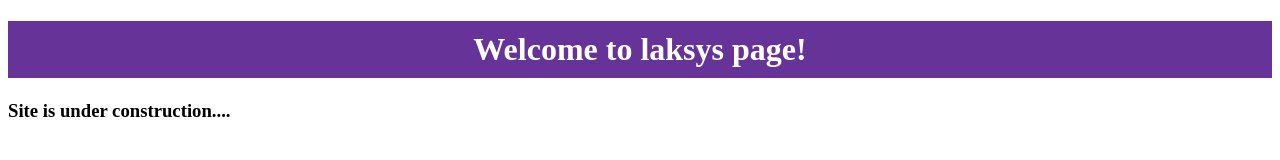
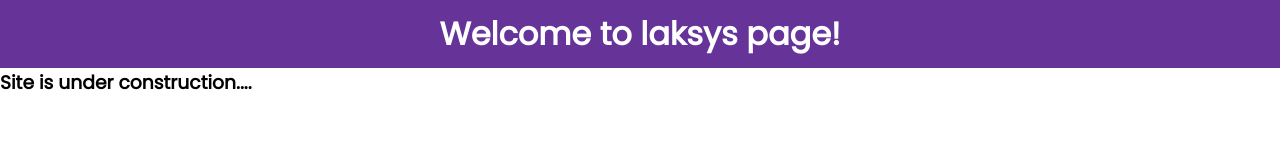
Before and after one commit to laksys/laksys.github.io, a plain HTML site: page index.html in a window 1280 px wide. Drawn offline with Linux system fonts and the light colour scheme.

Commit message:
google font imported

```diff
--- a/index.html
+++ b/index.html
@@ -3,6 +3,12 @@
 <head>
 	<title>laksys</title>
 	<style>
+		@import url('https://fonts.googleapis.com/css?family=Poppins');
+		* {
+			margin: 0;
+			padding: 0;
+			font-family: Poppins, Serif;
+		}
 		h1{
 			background-color: rebeccapurple;
 			color: white;
```
